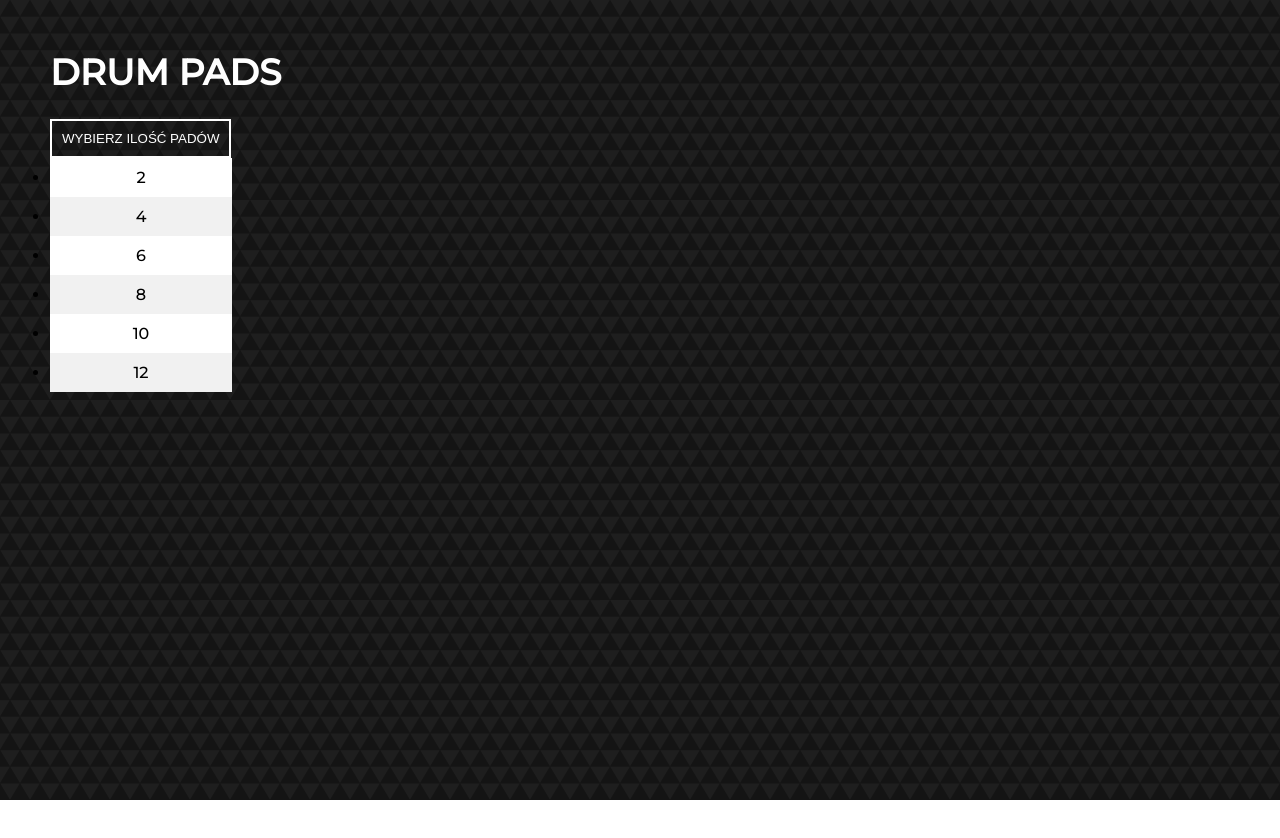
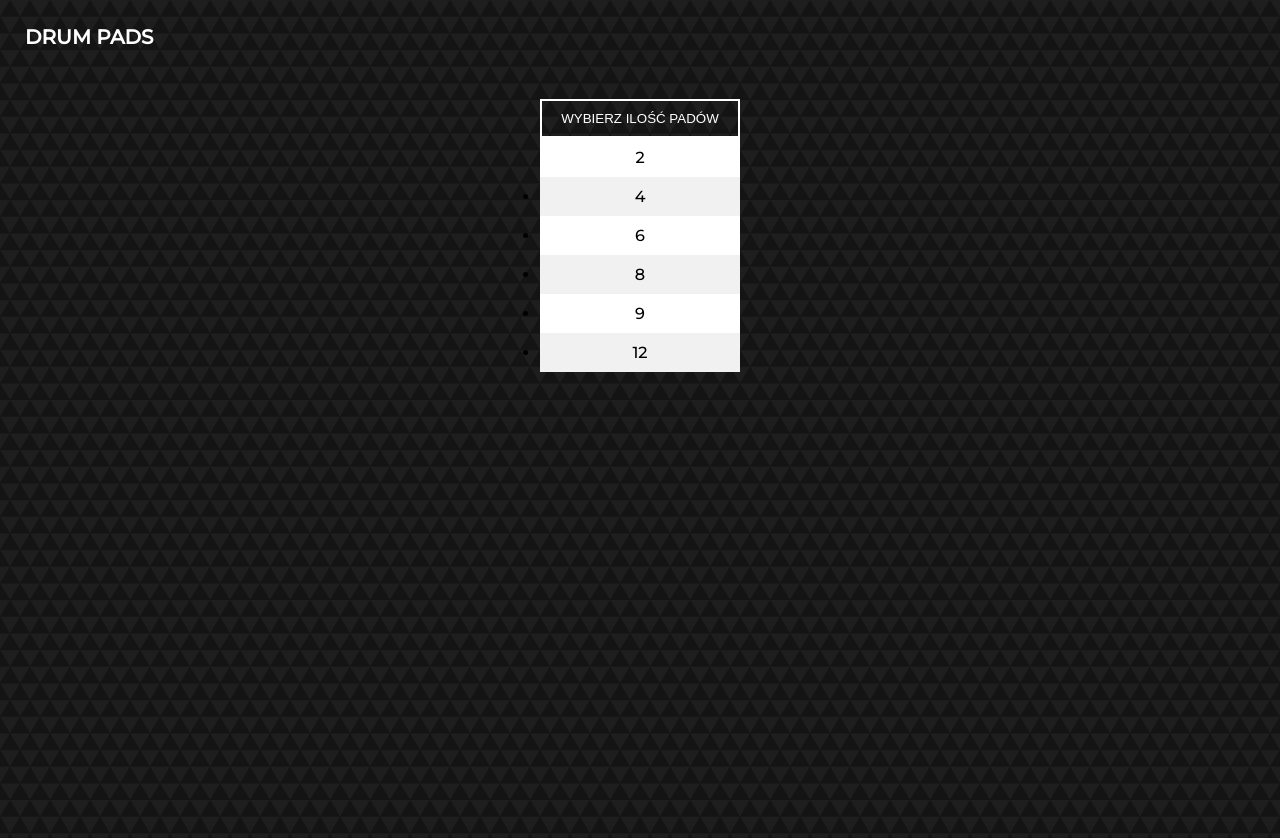
Before and after one commit to mszyszka/Drum-machine-, a plain HTML site: page index.html in a window 1280 px wide. Both pictures are taken after a click on the button "WYBIERZ ILOŚĆ PADÓW". Before the commit the page ends 800 px from the top, so only its background shows below. Drawn offline with Linux system fonts and the light colour scheme.

Commit message:
I dont know why my lasts commits doesnt work'

```diff
--- a/index.html
+++ b/index.html
@@ -9,6 +9,7 @@
     <link rel="stylesheet" href="style.css" type="text/css">
 </head>
 <body>
+    <div class="container">
         <h1>Drum pads</h1>
         <button class="padsButton" id="padsUlId">Wybierz ilość padów</button>
         <ul class="padsUl">
@@ -16,10 +17,9 @@
             <li class='padsLi'>4</li>
             <li class='padsLi'>6</li>
             <li class='padsLi'>8</li>
-        <li class='padsLi'>10</li>
+            <li class='padsLi'>9</li>
             <li class='padsLi'>12</li>
         </ul>
-    <main>
         <div class="drum-pads-container">
             <!-- <div data-key="83" class="drum-pad"></div>
             <div data-key="68" class="drum-pad"></div>
@@ -30,10 +30,8 @@
             <div data-key="75" class="drum-pad"></div>
             <div data-key="76" class="drum-pad"></div> -->
         </div>
-    </main>
 
-
-    <audio data-key="83" src="sounds/hihat.wav"></audio>
+        <!-- <audio data-key="83" src="sounds/hihat.wav"></audio>
         <audio data-key="68" src="sounds/kick.wav"></audio>
         <audio data-key="70" src="sounds/openhat.wav"></audio>
         <audio data-key="71" src="sounds/boom.wav"></audio>
@@ -41,6 +39,9 @@
         <audio data-key="74" src="sounds/snare.wav"></audio>
         <audio data-key="75" src="sounds/tom.wav"></audio>
         <audio data-key="76" src="sounds/tink.wav"></audio>
+         -->
+    </div>
+
 
     <script src="/script.js" type="text/javascript"></script>
 </body>
--- a/script.js
+++ b/script.js
@@ -9,7 +9,11 @@
 //Toggle .listDisplay on .padsUl element
 function displayingPadsUl() {
     const ul = document.querySelector('.padsUl');
+    const li = document.querySelector('.padsUl li');
+
     ul.classList.toggle('listDisplay');
+    li.classList.toggle('listDisplay');
+
 }
 
 const padsBtn = document.querySelector('.padsButton');
@@ -34,6 +38,12 @@ function createPadsElements(e){
     //Close .padsUl when user clicks on listItem
     document.querySelector('.padsUl').classList.remove('listDisplay');
 
+    //Check if .drum-pad-container already have additional class
+    for(let i = 0; i <= 12; i++){
+        let containAdditionalClass = drumPadsContainer.classList.contains(`grid-for-${i}-pads`);
+        if (containAdditionalClass == true) drumPadsContainer.classList.remove(`grid-for-${i}-pads`);
+
+    }
     //Add proper CSS properties to .drum-pads-container, to create proper grid
     drumPadsContainer.classList.add(`grid-for-${numberOfpads}-pads`);
 
--- a/style.scss
+++ b/style.scss
@@ -15,12 +15,14 @@ body {
 h1 {
     color: #fff;
     text-transform: uppercase;
-    padding: 0 0 0 50px;
-    margin: 50px 0 25px 0;
-    font-size: 36px;
+    padding: 0 0 0 25px;
+    margin: 0 0 50px 0;
+    font-size: 20px;
+    grid-area: h1;
 }
 .padsButton {
-    margin: 0 0 0 50px;
+    grid-area: padsButton;
+    justify-self: center;
     background: none;
     border: 2px solid #fff;
     padding: 10px 10px;
@@ -29,14 +31,17 @@ h1 {
     outline: none;
     text-transform: uppercase;
     cursor: pointer;
+    width: 200px;
 
 }
 .padsUl {
+    grid-area: padsUL;
+    justify-self: center;
     background: #fff;
     text-align: center;
-    width: 182px;
-    margin: 0 0 0 50px;
+    width: 200px;
     display: none;
+    transition: all ease-in-out 0.2s;
     li {
         padding: 10px 0;
         font-size: 16px;
@@ -50,7 +55,17 @@ h1 {
     display: block;
 }
 
-main {
+.container {
+    height: 100vh;
+    padding: 25px 0 0 0;
+    display: grid;
+    grid-template-columns: auto;
+    grid-template-rows: auto auto auto 100%;
+    grid-template-areas:
+    'h1'
+    'padsButton'
+    'padsUL'
+    'drumPadsContainer';
     .grid-for-2-pads {
         grid-template-columns: 110px 110px;
         grid-template-rows: 110px;
@@ -67,19 +82,28 @@ main {
         grid-template-columns: 110px 110px;
         grid-template-rows: repeat(4, 110px);
     }
-    .grid-for-10-pads {
-        grid-template-columns: 110px 110px;
-        grid-template-rows: repeat(5, 110px);
+    .grid-for-9-pads {
+        grid-template-columns: 100px 100px 100px;
+        grid-template-rows: repeat(3, 100px);
+        .drum-pad {
+            width: 100px!important;
+            height: 100px!important;
+        }
     }
     .grid-for-12-pads {
-        grid-template-columns: 110px 110px;
-        grid-template-rows: repeat(6, 110px);
+        grid-template-columns: 100px 100px 100px;
+        grid-template-rows: repeat(4, 100px);
+        .drum-pad {
+            width: 100px!important;
+            height: 100px!important;
+        }
     }
     .drum-pads-container {
+        grid-area: drumPadsContainer;
         display: grid;
         justify-content: center;
         grid-gap: 15px;
-        padding: 50px 0 50px 0;
+        padding: 50px 0 0 0;
         .drum-pad {
             background: white;
             width: 110px;
```
Also changed, not shown: style.css, 1 other file. Lines whose indentation alone changed are shown as unchanged.
